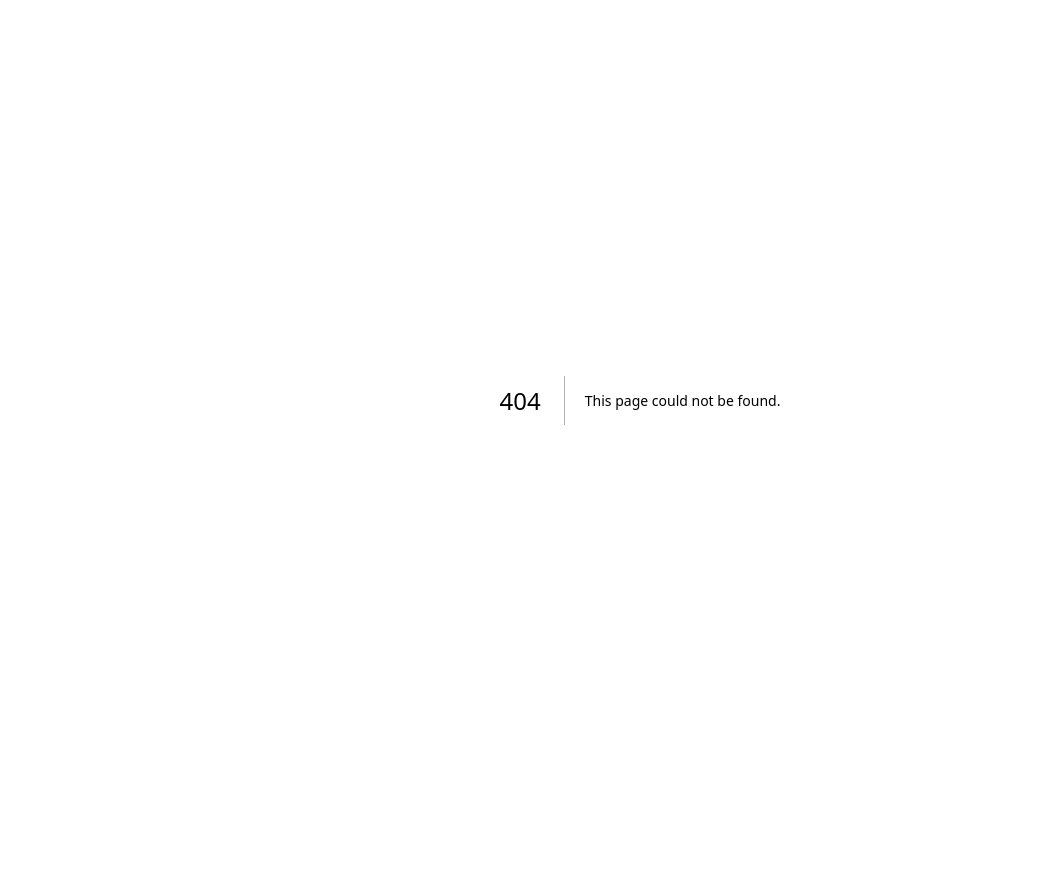
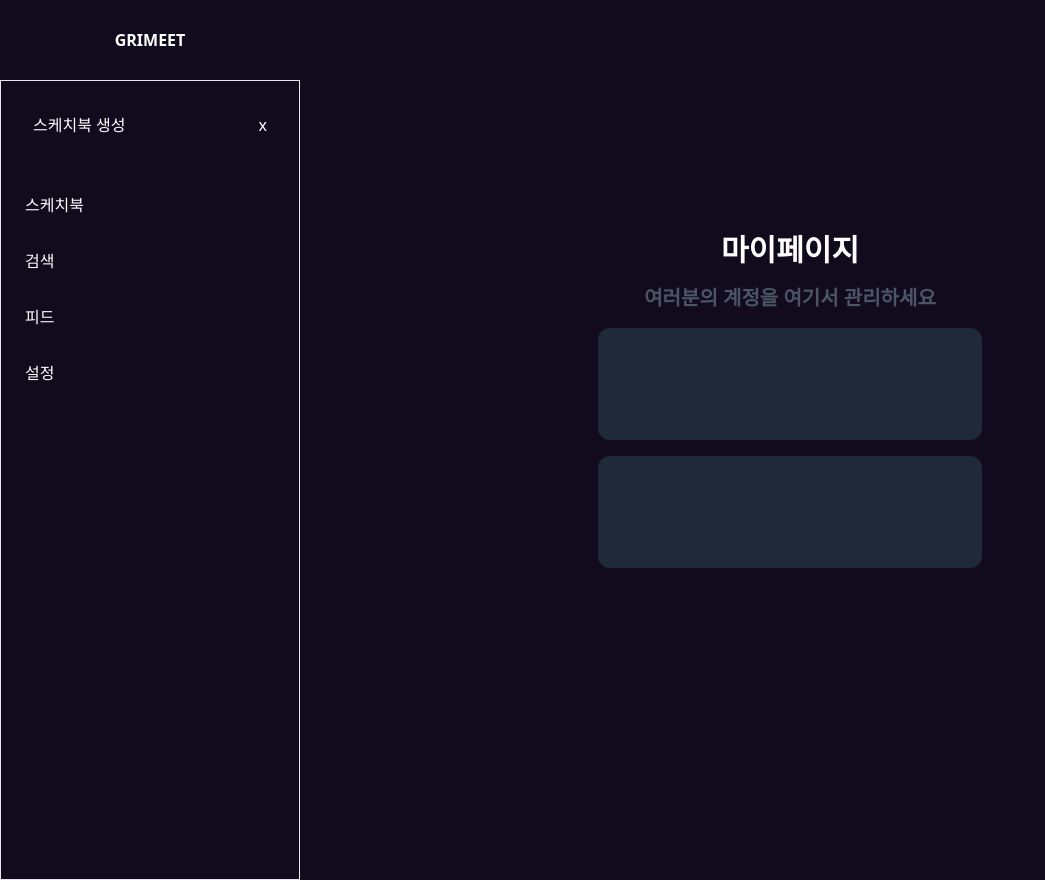
Before and after one commit to Grim-eet/grimeet_client, a Next.js app: page /mypage in a window 1280 px wide. Before the commit this address had no page. Shown: the whole page, without its empty margins (0-1045 px from the left). Before the commit the page ends 800 px from the top, so only its background shows below. Built offline with nearby package versions, Linux system fonts and the light colour scheme.

Commit message:
feat:마이페이지 CSS

```diff
--- a/src/app/components/common/HomeBtn.tsx
+++ b/src/app/components/common/HomeBtn.tsx
@@ -7,7 +7,7 @@ export const HomeBtn = () => {
   const router = useRouter();
 
   const handleClick = () => {
-    router.push("/");
+    router.push("/main");
   };
 
   return (
--- /dev/null
+++ b/src/app/mypage/page.tsx
@@ -0,0 +1,29 @@
+"use client";
+
+import { HomeBtn } from "../components/common/HomeBtn";
+import { SideMenu } from "../components/common/SideMenu";
+
+export default function MyPage() {
+  return (
+    <>
+      <div className="flex w-full">
+        <div className="flex flex-col">
+          <div className="flex items-center justify-center mt-5 mb-5">
+            <HomeBtn />
+          </div>
+          <SideMenu />
+        </div>
+        <div className="flex items-center justify-center w-full h-screen">
+          <div className="flex items-center justify-center flex-col gap-4">
+            <h1 className="text-white text-3xl font-bold">마이페이지</h1>
+            <h2 className="text-gray-600 text-xl font-bold">
+              여러분의 계정을 여기서 관리하세요
+            </h2>
+            <div className="w-96 h-28 bg-gray-800 border-1 border-gray-700 rounded-xl"></div>
+            <div className="w-96 h-28 bg-gray-800 border-1 border-gray-700 rounded-xl"></div>
+          </div>
+        </div>
+      </div>
+    </>
+  );
+}
```
